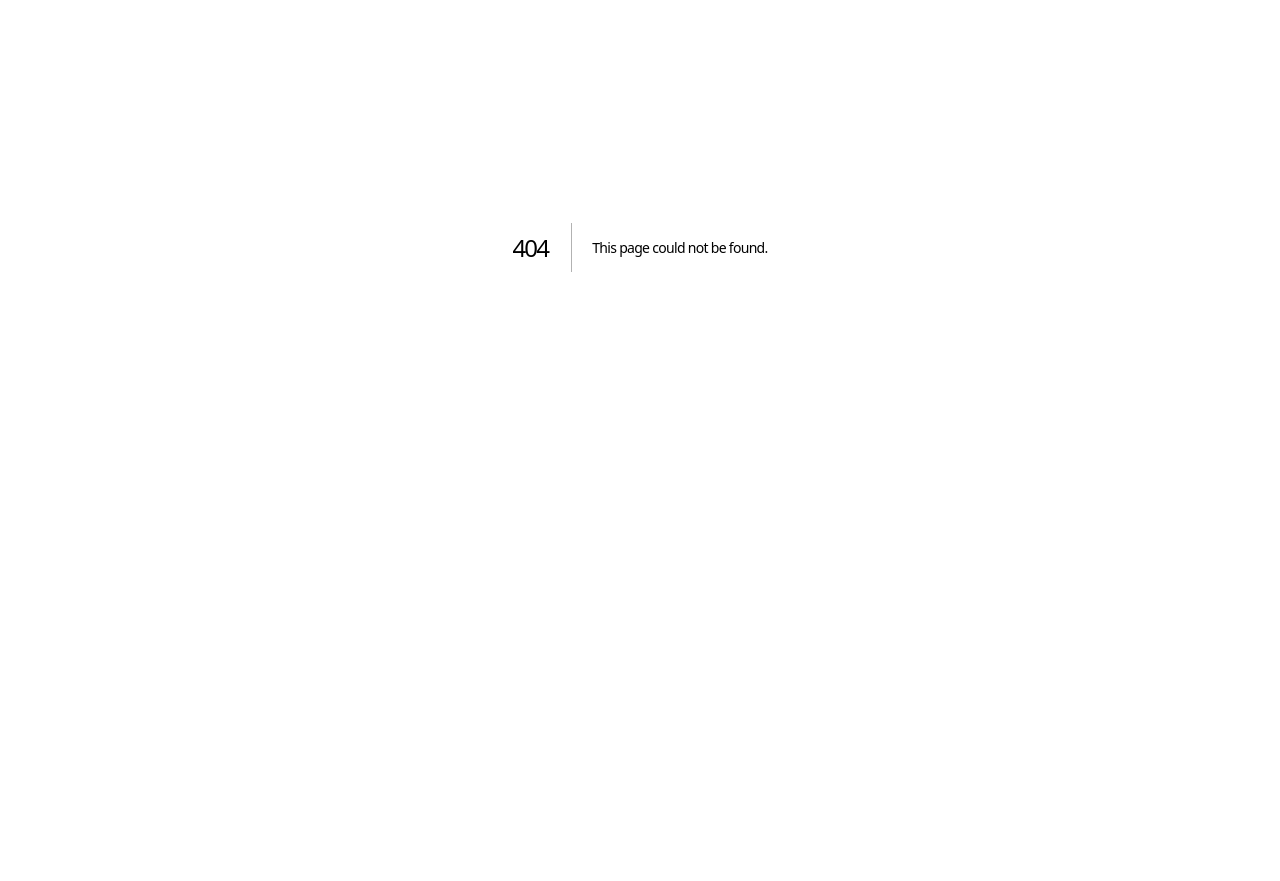
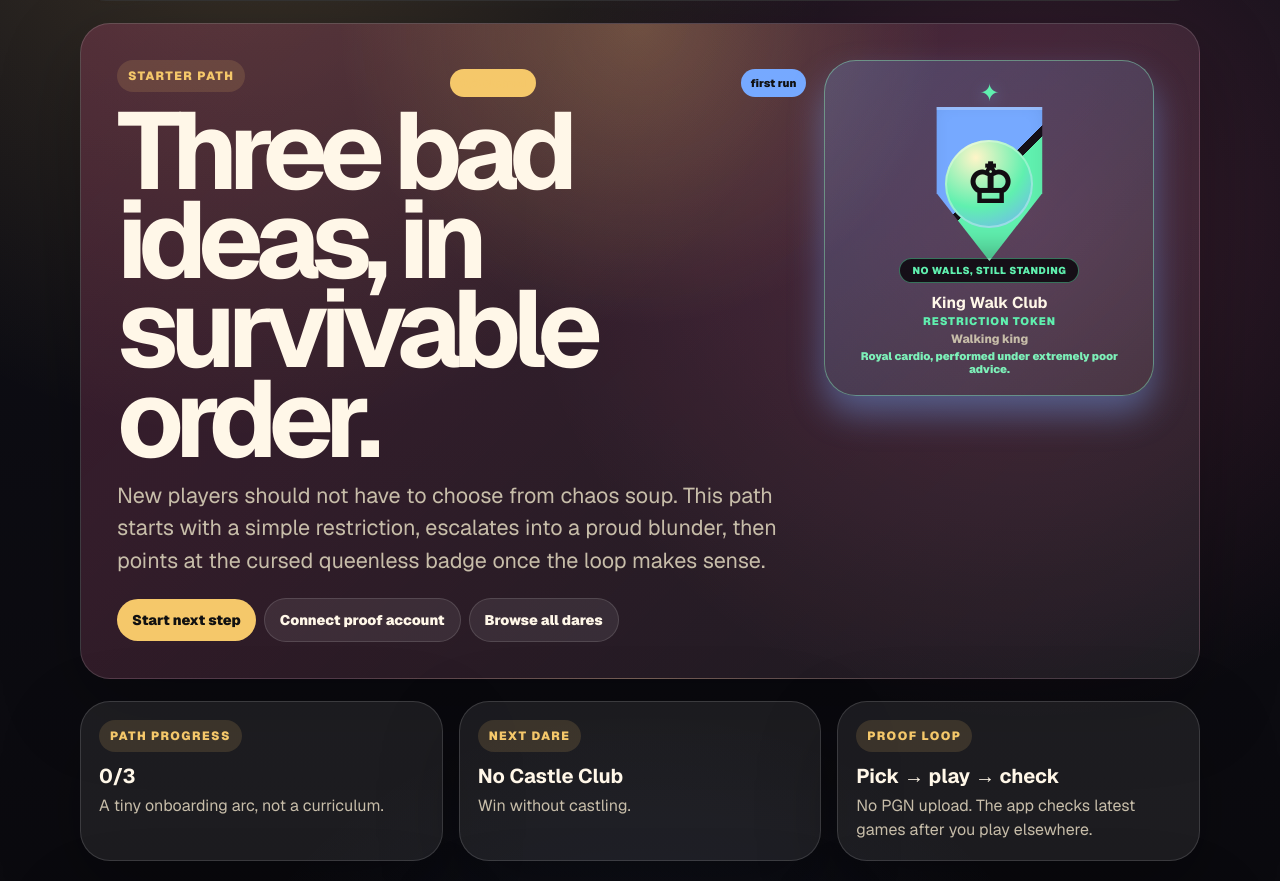
Before and after one commit to andreasnordenadler/cc, a Next.js app: page /path in a window 1280 px wide. Before the commit this address had no page. Shown: the part 153-1034 px from the top of the page. Before the commit the page ends 800 px from the top, so only its background shows below. Built offline with nearby package versions, Linux system fonts and the light colour scheme; no server answers.

Commit message:
Add Side Quest Chess starter path

```diff
--- /dev/null
+++ b/src/app/path/page.tsx
@@ -0,0 +1,166 @@
+import type { Metadata } from "next";
+import Link from "next/link";
+import { auth, currentUser } from "@clerk/nextjs/server";
+import ChallengeBadge from "@/components/challenge-badge";
+import SiteNav from "@/components/site-nav";
+import { CHALLENGES, type Challenge } from "@/lib/challenges";
+import {
+  getActiveChallenge,
+  getChallengeProgress,
+  type UserMetadataRecord,
+} from "@/lib/user-metadata";
+
+export const metadata: Metadata = {
+  title: "Starter path — Side Quest Chess",
+  description:
+    "A three-dare starter path for Side Quest Chess: start sensible-ish, get weird, then chase the cursed queenless badge.",
+  alternates: { canonical: "/path" },
+  openGraph: {
+    title: "Starter path — Side Quest Chess",
+    description:
+      "Three chess side quests that teach the Side Quest Chess loop without making it feel like homework.",
+    url: "/path",
+    siteName: "Side Quest Chess",
+    type: "website",
+    images: [
+      {
+        url: "/api/og/dare/queen-never-heard-of-her",
+        width: 1200,
+        height: 630,
+        alt: "Side Quest Chess starter path preview",
+      },
+    ],
+  },
+  twitter: {
+    card: "summary_large_image",
+    title: "Starter path — Side Quest Chess",
+    description: "A three-dare first run for people ready to make chess worse on purpose.",
+    images: ["/api/og/dare/queen-never-heard-of-her"],
+  },
+};
+
+const STARTER_PATH_IDS = ["no-castle-club", "the-blunder-gambit", "queen-never-heard-of-her"];
+
+export default async function StarterPathPage() {
+  const { userId } = await auth();
+  const user = userId ? await currentUser() : null;
+  const metadata = user?.publicMetadata ? (user.publicMetadata as UserMetadataRecord) : {};
+  const progress = getChallengeProgress(metadata);
+  const activeChallenge = getActiveChallenge(metadata);
+  const completedSet = new Set(progress.completedChallengeIds);
+  const starterChallenges = STARTER_PATH_IDS
+    .map((id) => CHALLENGES.find((challenge) => challenge.id === id))
+    .filter((challenge): challenge is Challenge => Boolean(challenge));
+  const completedStarterCount = starterChallenges.filter((challenge) => completedSet.has(challenge.id)).length;
+  const nextChallenge =
+    starterChallenges.find((challenge) => !completedSet.has(challenge.id)) ?? starterChallenges.at(-1) ?? CHALLENGES[0];
+
+  return (
+    <main className="site-shell">
+      <SiteNav isSignedIn={Boolean(userId)} active="path" />
+
+      <div className="content-wrap">
+        <section className="hero-card detail-hero">
+          <div className="detail-hero-grid">
+            <div>
+              <div className="badge-row">
+                <span className="eyebrow">Starter path</span>
+                <span className="badge gold">{completedStarterCount}/3 cleared</span>
+                <span className="badge blue">first run</span>
+              </div>
+              <h1>Three bad ideas, in survivable order.</h1>
+              <p className="hero-copy">
+                New players should not have to choose from chaos soup. This path starts with a simple restriction, escalates into a proud blunder, then points at the cursed queenless badge once the loop makes sense.
+              </p>
+              <div className="button-row hero-actions">
+                <Link href={`/challenges/${nextChallenge.id}`} className="button primary">Start next step</Link>
+                <Link href="/connect" className="button secondary">Connect proof account</Link>
+                <Link href="/challenges" className="button secondary">Browse all dares</Link>
+              </div>
+            </div>
+            <ChallengeBadge challenge={nextChallenge} size="hero" earned={completedSet.has(nextChallenge.id)} />
+          </div>
+        </section>
+
+        <section className="grid" aria-label="Starter path summary">
+          <Fact label="Path progress" value={`${completedStarterCount}/3`} copy="A tiny onboarding arc, not a curriculum." />
+          <Fact label="Next dare" value={nextChallenge.title} copy={nextChallenge.objective} />
+          <Fact label="Proof loop" value="Pick → play → check" copy="No PGN upload. The app checks latest games after you play elsewhere." />
+        </section>
+
+        <section className="big-grid" aria-label="Starter path steps">
+          {starterChallenges.map((challenge, index) => (
+            <PathStep
+              key={challenge.id}
+              challenge={challenge}
+              stepNumber={index + 1}
+              active={activeChallenge?.id === challenge.id}
+              completed={completedSet.has(challenge.id)}
+            />
+          ))}
+        </section>
+
+        <section className="mission-card">
+          <div className="section-head">
+            <div>
+              <span className="eyebrow">Why this path exists</span>
+              <h2>It turns first-time confusion into a dare ladder.</h2>
+            </div>
+            <span className="badge green">v1 onboarding</span>
+          </div>
+          <p>
+            The product can still stay mischievous while giving beginners one obvious way in: win without castling, survive a deliberate early disaster, then chase the signature queenless proof card.
+          </p>
+        </section>
+      </div>
+    </main>
+  );
+}
+
+function PathStep({
+  challenge,
+  stepNumber,
+  active,
+  completed,
+}: {
+  challenge: Challenge;
+  stepNumber: number;
+  active: boolean;
+  completed: boolean;
+}) {
+  const status = completed ? "cleared" : active ? "active" : "nextable";
+  const statusTone = completed ? "green" : active ? "gold" : "blue";
+
+  return (
+    <article className={`challenge-card ${stepNumber === 3 ? "featured" : ""}`}>
+      <div className="card-meta">
+        <span>Step {stepNumber} · {challenge.category}</span>
+        <span className={`badge ${statusTone}`}>{status}</span>
+      </div>
+      <div className="challenge-card-title-row">
+        <ChallengeBadge challenge={challenge} earned={completed} />
+        <div>
+          <h3>{challenge.title}</h3>
+          <p>{challenge.objective}</p>
+        </div>
+      </div>
+      <em>{challenge.openingHint}</em>
+      <div className="proof-line">{challenge.badgeIdentity.heraldry.motto} · {challenge.proofCallout}</div>
+      <div className="card-footer">
+        <strong>+{challenge.reward} pts</strong>
+        <span>{challenge.badgeIdentity.name}</span>
+        <Link href={`/challenges/${challenge.id}`}>{completed ? "Review" : "Start"}</Link>
+      </div>
+    </article>
+  );
+}
+
+function Fact({ label, value, copy }: { label: string; value: string; copy: string }) {
+  return (
+    <article className="stat-card mission-card">
+      <span className="eyebrow">{label}</span>
+      <h3>{value}</h3>
+      <p>{copy}</p>
+    </article>
+  );
+}
--- a/src/components/site-nav.tsx
+++ b/src/components/site-nav.tsx
@@ -1,7 +1,7 @@
 import Image from "next/image";
 import Link from "next/link";
 
-type ActiveNavItem = "home" | "today" | "random" | "challenges" | "badges" | "connect" | "account" | "result" | "proof-log";
+type ActiveNavItem = "home" | "today" | "random" | "path" | "challenges" | "badges" | "connect" | "account" | "result" | "proof-log";
 
 type SiteNavProps = {
   isSignedIn: boolean;
@@ -27,6 +27,7 @@ export default function SiteNav({ isSignedIn, active }: SiteNavProps) {
           <Link href="/today" className={active === "today" ? "active" : undefined}>Today</Link>
           <Link href="/random" className={active === "random" ? "active" : undefined}>Random</Link>
           <Link href="/challenges" className={active === "challenges" ? "active" : undefined}>Challenges</Link>
+          <Link href="/path" className={active === "path" ? "active" : undefined}>Path</Link>
           <Link href="/badges" className={active === "badges" ? "active" : undefined}>Badges</Link>
           <Link href="/connect" className={active === "connect" ? "active" : undefined}>Connect</Link>
           <Link href="/result" className={active === "result" ? "active" : undefined}>Proof card</Link>
```
Also changed, not shown: src/app/page.tsx (+8 -0 lines), 2 other files (tests, documents, lock files or other folders).
